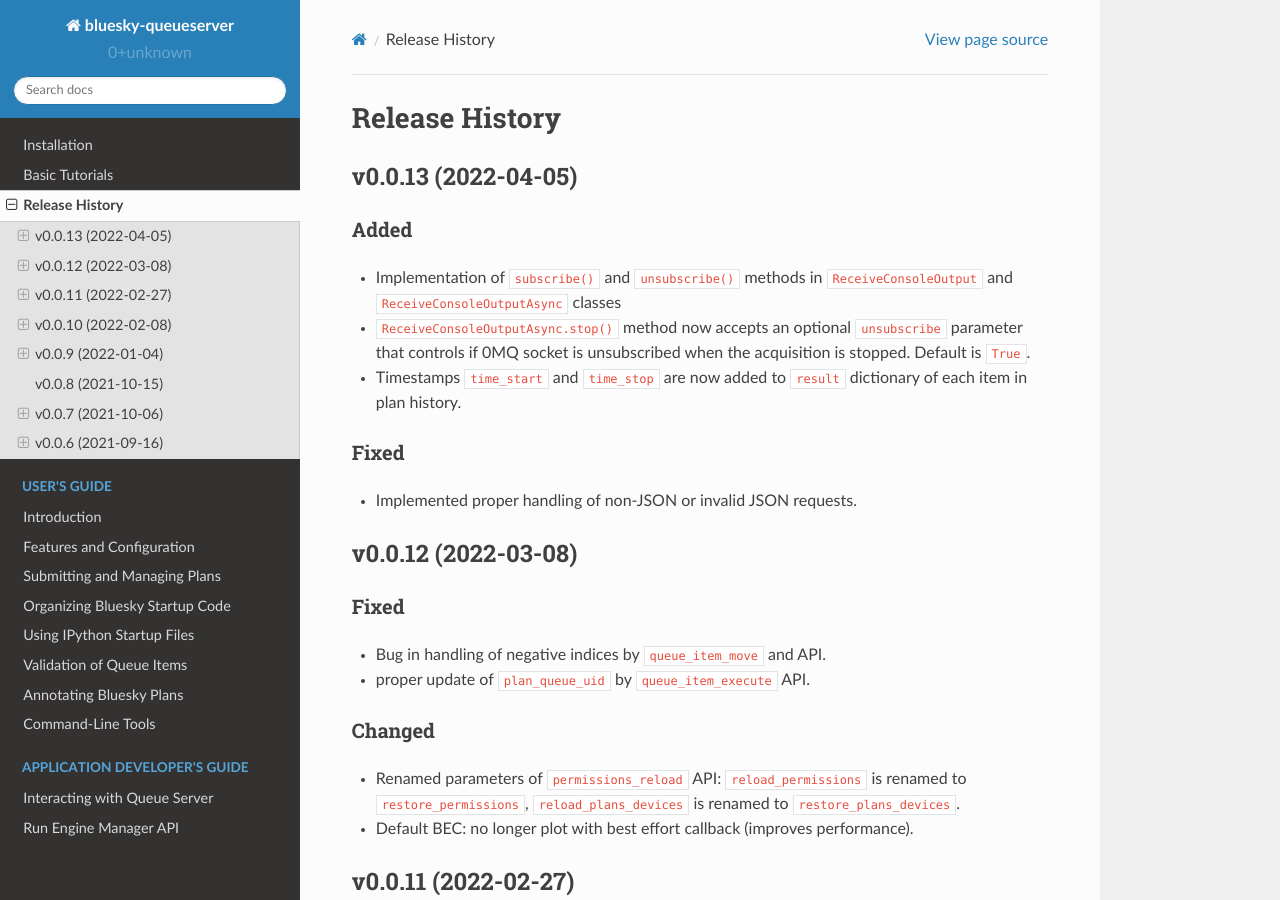
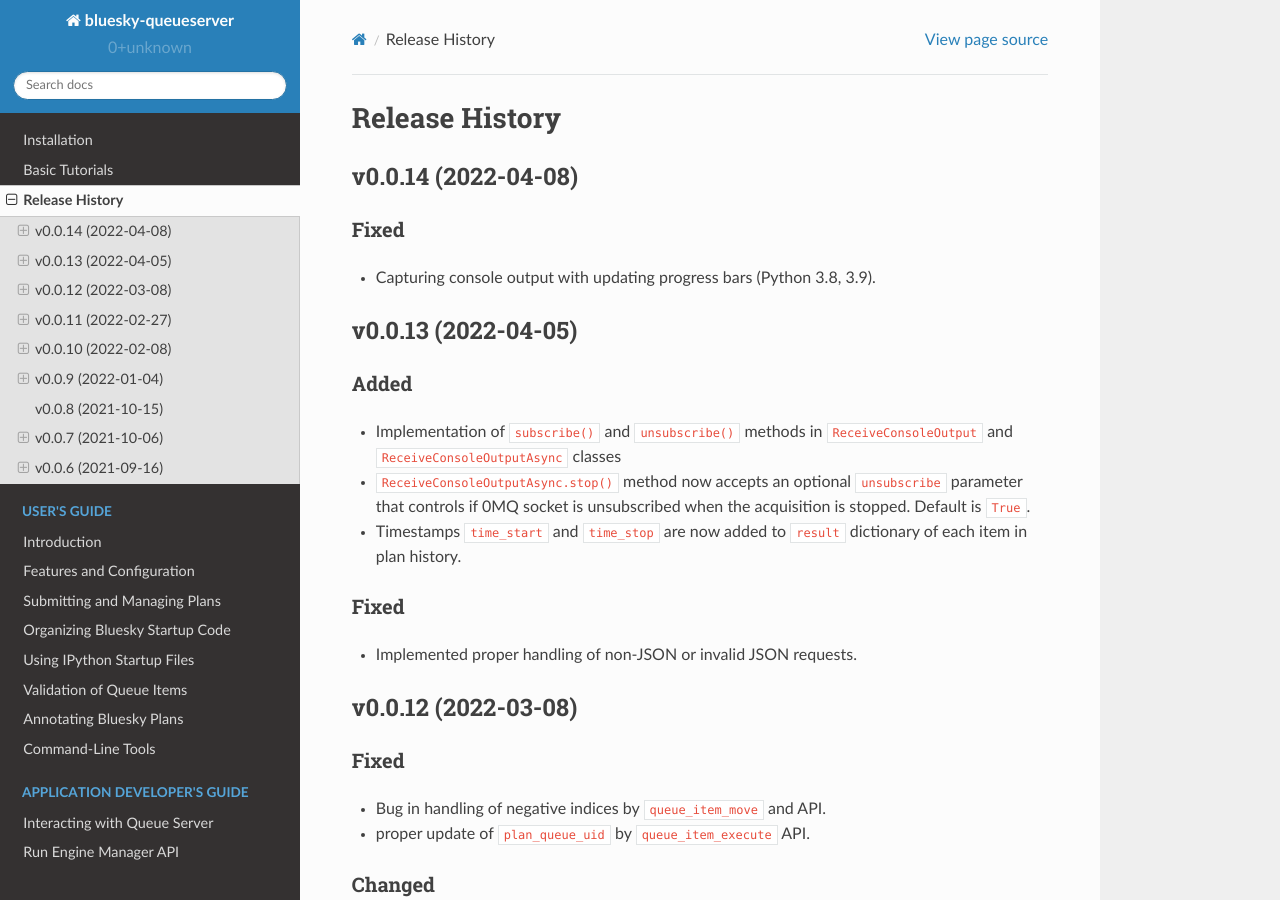
Before and after one commit to bluesky/bluesky-queueserver, a Sphinx documentation site: the page built from docs/source/release_history.rst, in a window 1280 px wide and 900 px high. Built offline with Sphinx 7.4.7 and the Read the Docs theme 2.0.0, drawn with Linux system fonts in a browser that asks for light colours.

Commit message:
DOC: release notes v0.0.14

```diff
--- a/docs/source/release_history.rst
+++ b/docs/source/release_history.rst
@@ -1,6 +1,15 @@
 ===============
 Release History
 ===============
+
+v0.0.14 (2022-04-08)
+====================
+
+Fixed
+-----
+
+- Capturing console output with updating progress bars (Python 3.8, 3.9).
+
 
 v0.0.13 (2022-04-05)
 ====================
```
